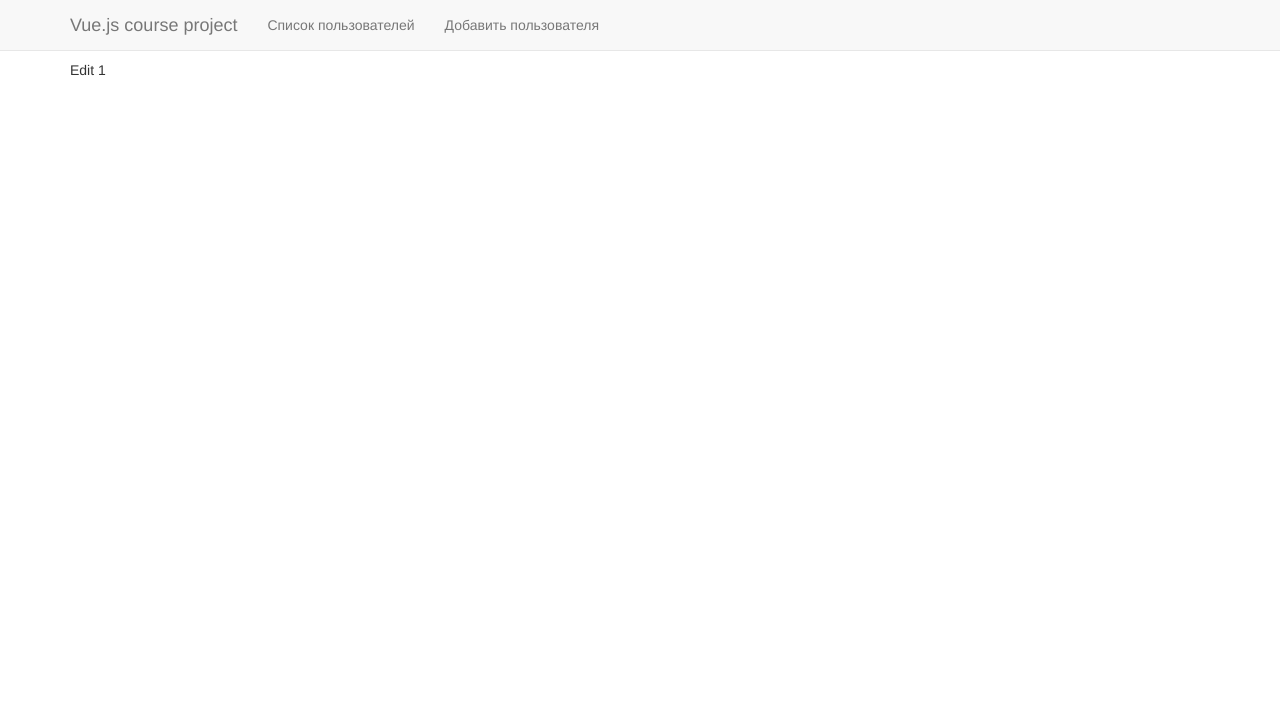
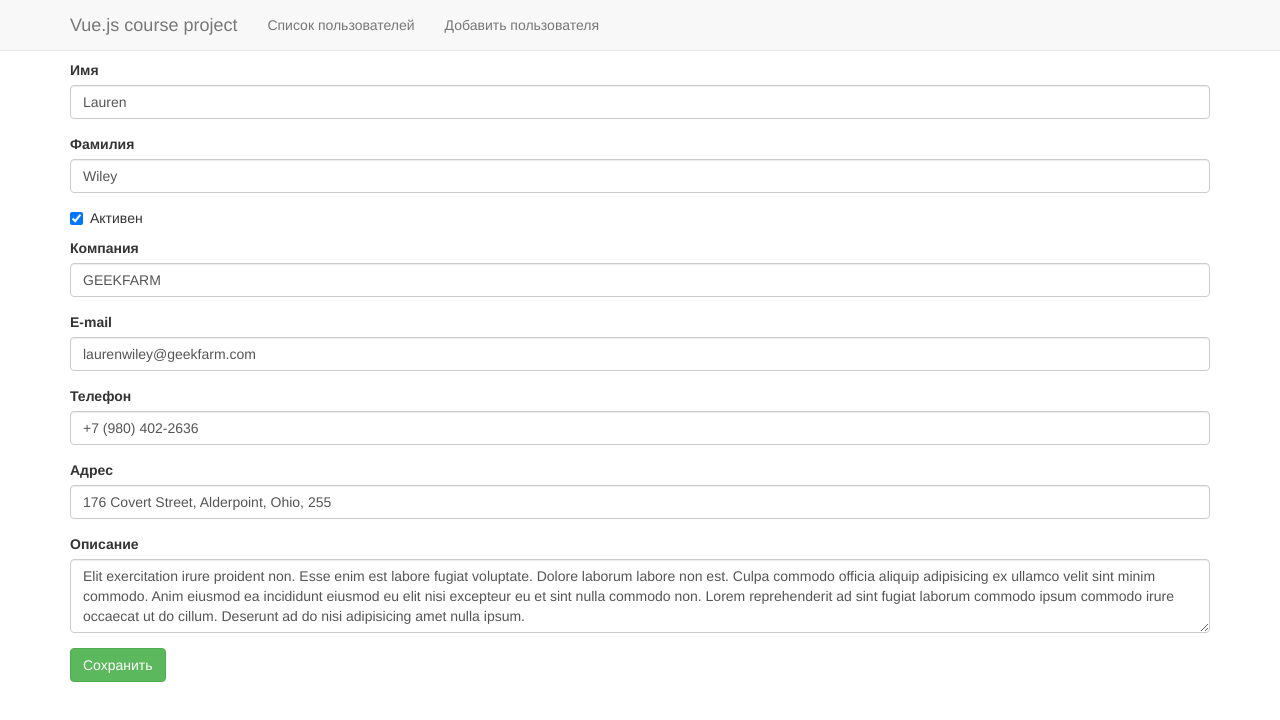
Before and after one commit to MadHarper/vuejs-course, a Vue app: page /user/1 in a window 1280 px wide. Shown: the top 720 px of the page. Built offline with nearby package versions, Linux system fonts and the light colour scheme; data requests are answered from the project's data file.

Commit message:
lesson 3 - update user

```diff
--- /dev/null
+++ b/src/common/ApiUrl.js
@@ -0,0 +1,2 @@
+export const apiUrl = 'http://localhost:3000/'
+export const userUrl = apiUrl + 'users/'
--- a/src/components/Table.vue
+++ b/src/components/Table.vue
@@ -29,16 +29,16 @@
 
 <script>
 import axios from 'axios'
+import {userUrl} from '@/common/ApiUrl.js'
 
 export default {
   name: 'Table',
   data: () => ({
-    'url': 'http://localhost:3000/users',
     'users': []
   }),
   methods: {
     loadData () {
-      axios.get(this.url)
+      axios.get(userUrl)
         .then(response => {
           this.users = response.data
         })
--- a/src/components/UserEdit.vue
+++ b/src/components/UserEdit.vue
@@ -1,14 +1,44 @@
 <template>
   <div>
-Edit {{ id }}
+<user-form v-model="user" @submitUserForm="saveUser"></user-form>
   </div>
 </template>
 
 <script>
+import UserForm from './UserForm.vue'
+import axios from 'axios'
+import {userUrl} from '@/common/ApiUrl.js'
+
 export default {
   name: 'UserEdit',
+  components: {
+    UserForm
+  },
   props: {
     id: String
+  },
+  data: () => ({
+    'user': {}
+  }),
+  computed: {
+    url () {
+      return userUrl + this.id
+    }
+  },
+  methods: {
+    loadUser () {
+      axios.get(this.url)
+        .then(response => {
+          this.user = response.data
+        })
+    },
+    saveUser () {
+      axios.patch(this.url, this.user)
+          .then(this.$router.push('/list'))
+    }
+  },
+  mounted () {
+    this.loadUser()
   }
 }
 </script>
--- /dev/null
+++ b/src/components/UserForm.vue
@@ -0,0 +1,65 @@
+<template>
+  <div>
+    <form  @submit="onSubmit">
+      <div class="form-group">
+        <label for="firstName">Имя</label>
+        <input v-model="user.firstName" class="form-control" id="firstName">
+      </div>
+      <div class="form-group">
+        <label for="lastName">Фамилия</label>
+        <input v-model="user.lastName" class="form-control" id="lastName">
+      </div>
+      <div class="checkbox">
+        <label>
+          <input type="checkbox" v-model="user.isActive"> Активен
+        </label>
+      </div>
+      <div class="form-group">
+        <label for="company">Компания</label>
+        <input v-model="user.company" class="form-control" id="company">
+      </div>
+      <div class="form-group">
+        <label for="email">E-mail</label>
+        <input v-model="user.email" class="form-control" id="email">
+      </div>
+      <div class="form-group">
+        <label for="phone">Телефон</label>
+        <input v-model="user.phone" class="form-control" id="phone">
+      </div>
+      <div class="form-group">
+        <label for="address">Адрес</label>
+        <input v-model="user.address" class="form-control" id="address">
+      </div>
+      <div class="form-group">
+        <label for="about">Описание</label>
+        <textarea v-model="user.about" class="form-control" id="about" rows="3"></textarea>
+      </div>
+      <div class="form-group">
+        <button type="submit" class="btn btn-success">Сохранить</button>
+      </div>
+    </form>
+
+  </div>
+</template>
+
+<script>
+export default {
+  name: 'UserForm',
+  props: {
+    value: {
+      type: Object,
+      required: true
+    }
+  },
+  computed: {
+    user () {
+      return this.value
+    }
+  },
+  methods: {
+    onSubmit () {
+      this.$emit('submitUserForm')
+    }
+  }
+}
+</script>
--- a/src/router/index.js
+++ b/src/router/index.js
@@ -17,6 +17,7 @@ export default new Router({
     },
     {
       path: '/list',
+      name: 'Users list',
       component: Table
     },
     {
```
Also changed, not shown: 1 other file (tests, documents, lock files or other folders).
